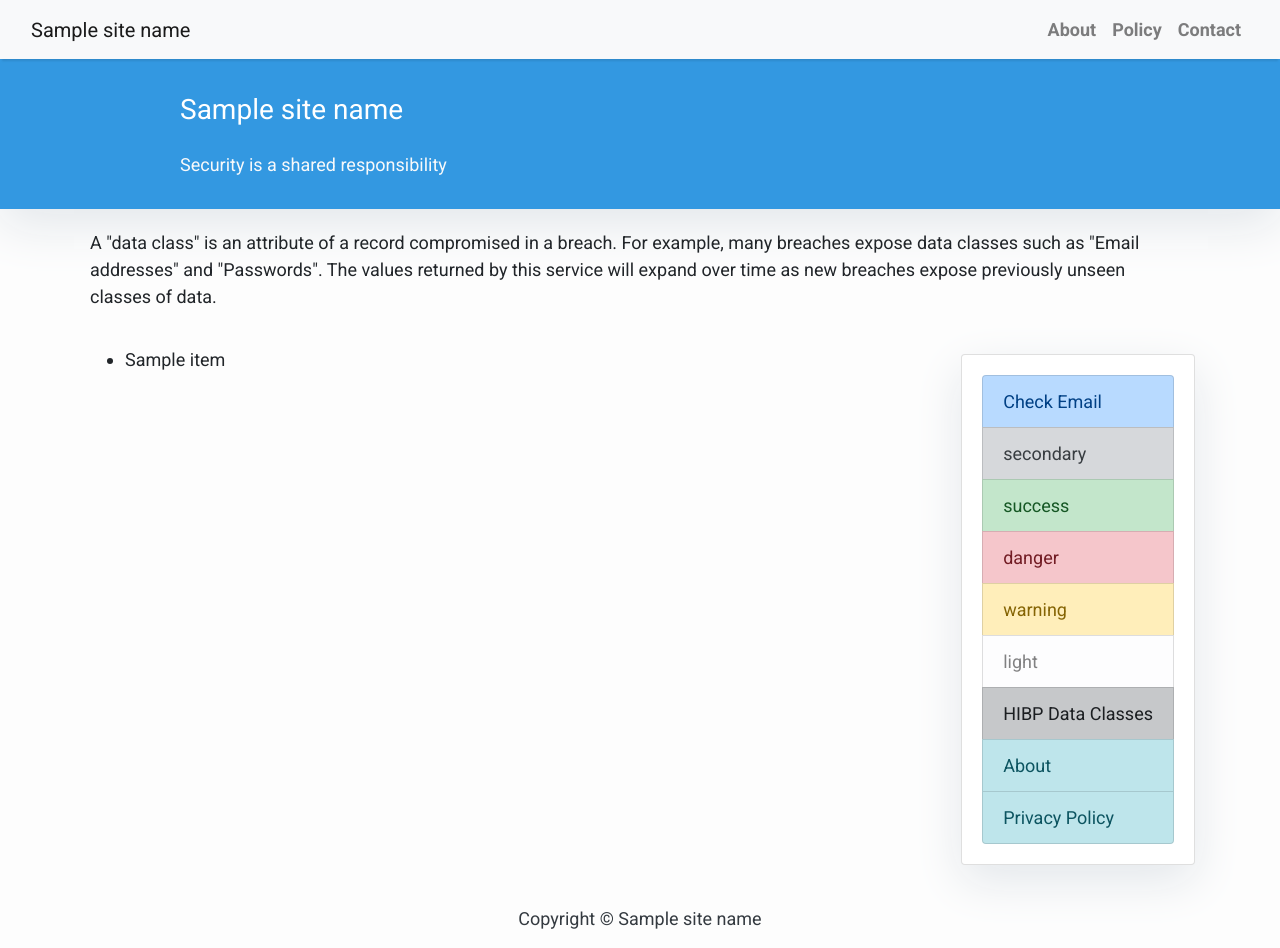
After one commit to Sambsamb/SBFinalProject1, a Django app: template strong_passwords/templates/dataclasses.html in a window 1280 px wide. The commit adds this page. Run offline with Django 3.2, Linux system fonts and the light colour scheme; the template is opened without the code that fills it: most values are stand-ins (such as "Sample title", 1, 10 or a date in 2020); some libraries are stand-ins or nearby versions.

Commit message:
SB - Added 'dataclasses' page and function

```diff
--- /dev/null
+++ b/strong_passwords/templates/dataclasses.html
@@ -0,0 +1,23 @@
+{% extends "base.html" %}
+
+{% block content %}
+
+<div class="container">
+    <div class="row">
+        <div class="card-body">
+            A "data class" is an attribute of a record compromised in a breach. For example, many breaches
+            expose data classes such as "Email addresses" and "Passwords". The values returned by this
+            service will expand over time as new breaches expose previously unseen classes of data.
+        </div>
+        <div class="col-md-8 mt-3 left">
+            <ul>
+                {% for item in data_classes_list %}
+                    <li>{{ item }}</li>
+                {% endfor %}
+            </ul>
+        </div>
+        {% block sidebar %} {% include 'sidebar.html' %} {% endblock sidebar %}
+    </div>
+</div>
+
+{%endblock%}
--- a/strong_passwords/templates/home.html
+++ b/strong_passwords/templates/home.html
@@ -6,7 +6,7 @@
 <div class="container">
     <div class="row">
         <div class="col-md-8 mt-3 left">
-            Welcome to "{{ site_name }}". This web app provides the following identity security features:
+            Welcome to "{{ site_name }}". <br>This web app provides the following identity security features:
             <!-- https://getbootstrap.com/docs/4.0/components/list-group/ -->
             <div class="list-group">
               <a href="check_email/" class="list-group-item list-group-item-primary">
--- a/strong_passwords/templates/sidebar.html
+++ b/strong_passwords/templates/sidebar.html
@@ -20,7 +20,7 @@
               <a href="#" class="list-group-item list-group-item-danger">danger</a>
               <a href="#" class="list-group-item list-group-item-warning">warning</a>
               <a href="#" class="list-group-item list-group-item-light">light</a>
-              <a href="#" class="list-group-item list-group-item-dark">dark</a>
+              <a href="/dataclasses" class="list-group-item list-group-item-dark">HIBP Data Classes</a>
               <a href="/about" class="list-group-item list-group-item-info">About</a>
               <a href="/policy" class="list-group-item list-group-item-info">Privacy Policy</a>
             </div>
--- a/strong_passwords/urls.py
+++ b/strong_passwords/urls.py
@@ -18,6 +18,7 @@ urlpatterns = [
     path('about/', views.about, name='about'),
     path('policy/', views.policy, name='policy'),
     path('contact/', views.contact, name='contact'),
+    path('dataclasses/', views.data_classes, name='data_classes'),
 ]
 
 
```
Also changed, not shown: strong_passwords/functions.py (+9 -20 lines), strong_passwords/views.py (+8 -0 lines).
